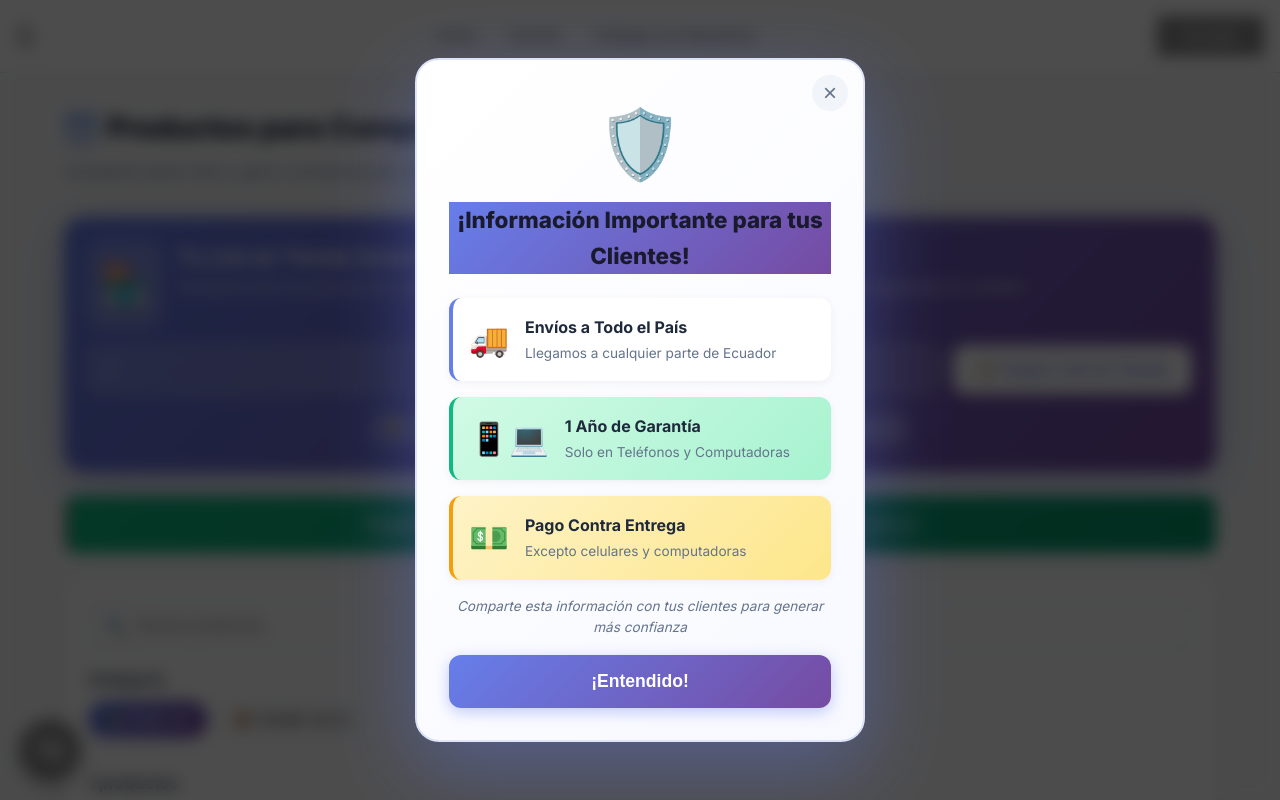
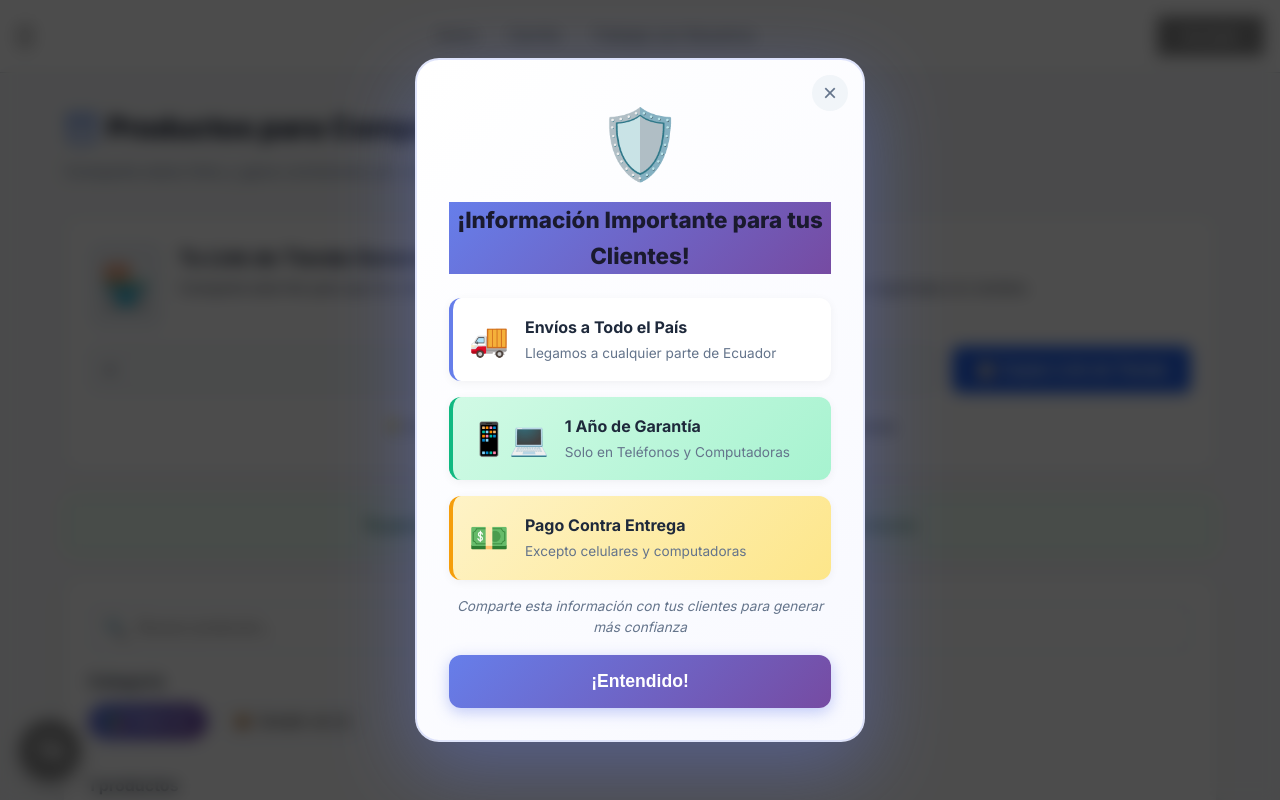
Before and after one commit to gglveliz-byte/Shop--Fusion, a Python web app: template templates/afiliado/productos.html in a window 1280 px wide. Run offline with Jinja, Linux system fonts and the light colour scheme; the template is opened without the code that fills it: most values are stand-ins (such as "Sample title", 1, 10 or a date in 2020).

Commit message:
correcciones estilos

```diff
--- a/templates/afiliado/productos.html
+++ b/templates/afiliado/productos.html
@@ -720,12 +720,13 @@ document.addEventListener('DOMContentLoaded', verificarBannerGarantia);
    CARD DE TIENDA GENERAL
    ======================================== */
 .tienda-general-card {
-    background: linear-gradient(135deg, #667eea 0%, #764ba2 100%);
-    border-radius: 20px;
+    background: white;
+    border: 1px solid #e2e8f0;
+    border-radius: 12px;
     padding: 1.5rem;
     margin-bottom: 1.5rem;
-    color: white;
-    box-shadow: 0 10px 40px rgba(102, 126, 234, 0.4);
+    color: #0f172a;
+    box-shadow: 0 1px 3px rgba(0,0,0,0.1);
 }
 
 .tienda-general-header {
@@ -737,9 +738,9 @@ document.addEventListener('DOMContentLoaded', verificarBannerGarantia);
 
 .tienda-icon {
     font-size: 2.5rem;
-    background: rgba(255,255,255,0.2);
+    background: #f1f5f9;
     padding: 0.75rem;
-    border-radius: 16px;
+    border-radius: 12px;
 }
 
 .tienda-general-header h3 {
@@ -764,27 +765,26 @@ document.addEventListener('DOMContentLoaded', verificarBannerGarantia);
 .link-input-grande {
     flex: 1;
     padding: 0.875rem 1rem;
-    border: 2px solid rgba(255,255,255,0.3);
-    border-radius: 12px;
-    background: rgba(255,255,255,0.15);
-    color: white;
+    border: 1px solid #cbd5e1;
+    border-radius: 8px;
+    background: #f8fafc;
+    color: #0f172a;
     font-size: 0.95rem;
-    backdrop-filter: blur(10px);
 }
 
 .link-input-grande::placeholder {
-    color: rgba(255,255,255,0.6);
+    color: #94a3b8;
 }
 
 .btn-copiar-grande {
     padding: 0.875rem 1.5rem;
-    background: white;
-    color: #667eea;
+    background: #2563eb;
+    color: white;
     border: none;
-    border-radius: 12px;
-    font-weight: 700;
+    border-radius: 8px;
+    font-weight: 600;
     cursor: pointer;
-    transition: all 0.3s ease;
+    transition: all 0.2s ease;
     white-space: nowrap;
 }
 
@@ -814,8 +814,9 @@ document.addEventListener('DOMContentLoaded', verificarBannerGarantia);
    BANNER INFO AFILIADO
    ======================================== */
 .afiliado-info-banner {
-    background: linear-gradient(135deg, #10b981, #059669);
-    color: white;
+    background: #f0fdf4;
+    border: 1px solid #bbf7d0;
+    color: #166534;
     padding: 1rem 1.5rem;
     border-radius: 12px;
     margin-bottom: 1.5rem;
```
Also changed, not shown: other parts of templates/afiliado/productos.html (+40 -71 lines).
